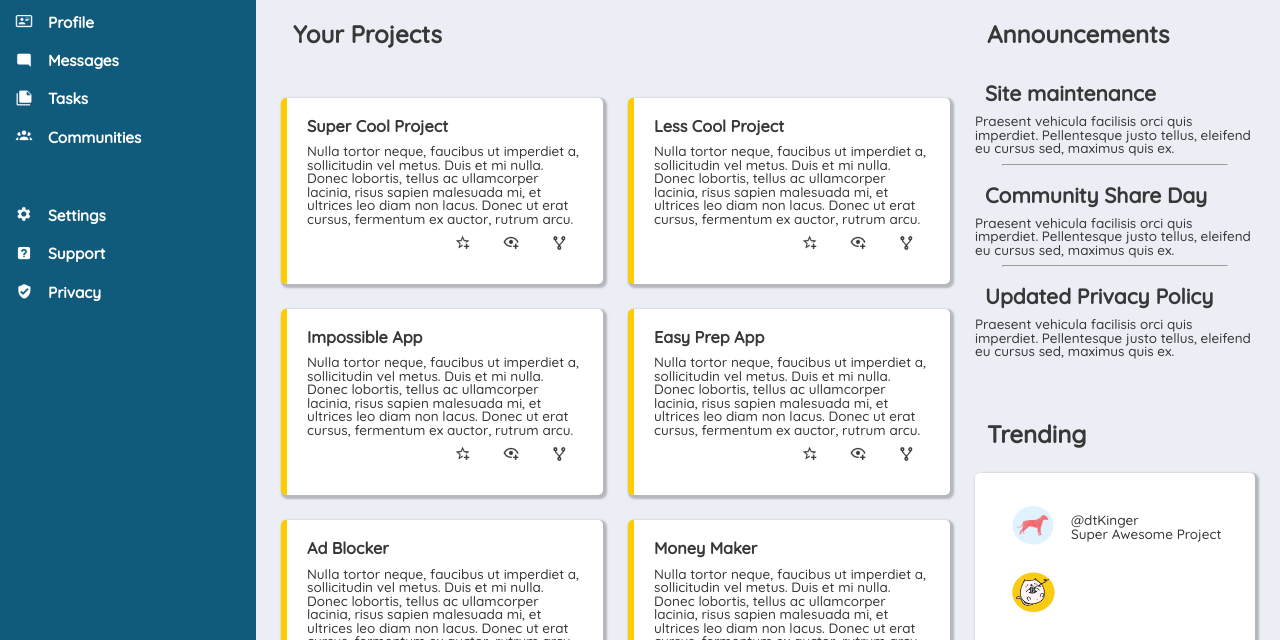
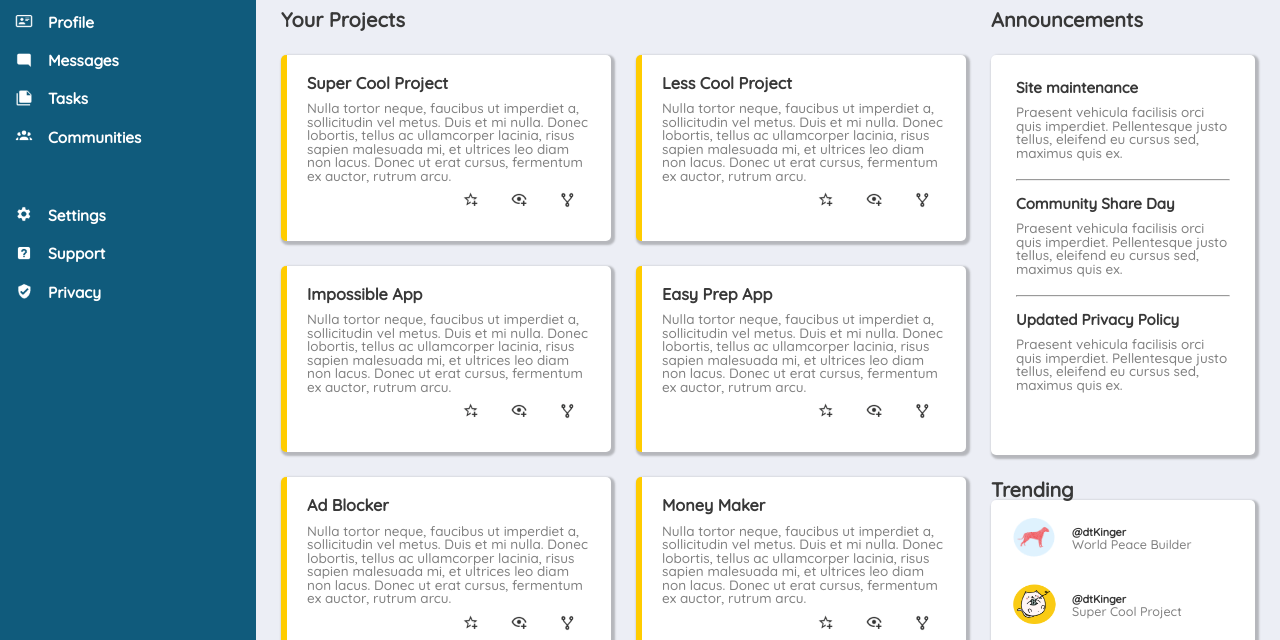
Before and after one commit to dtKinger/admin-dashboard-TOP, a plain HTML site: page index.html in a window 1280 px wide. Shown: the part 155-795 px from the top of the page. Drawn offline with Linux system fonts and the light colour scheme.

Commit message:
Announcement card, layout, and styles

```diff
--- a/index.html
+++ b/index.html
@@ -75,27 +75,25 @@
     </div>
 
     <div class="right-panel">
+      <h2>Announcements</h2>
       <div class="announcements">
-      <h2>Announcements</h2>
-      <div class="list-announcements">
-        <h3>Site maintenance</h3>
+        <h4>Site maintenance</h4>
         <p>Praesent vehicula facilisis orci quis imperdiet. Pellentesque justo tellus, eleifend eu cursus sed, maximus quis ex.</p>
         <hr>
-        <h3>Community Share Day</h3>
+        <h4>Community Share Day</h4>
         <p>Praesent vehicula facilisis orci quis imperdiet. Pellentesque justo tellus, eleifend eu cursus sed, maximus quis ex.</p>
         <hr>
-        <h3>Updated Privacy Policy</h3>
+        <h4>Updated Privacy Policy</h4>
         <p>Praesent vehicula facilisis orci quis imperdiet. Pellentesque justo tellus, eleifend eu cursus sed, maximus quis ex.</p>
-      </div>
       </div>
       <div class="trending">
         <h2>Trending</h2>
         <div class="list-trending">
           <ul>
-            <li class="trend"><span><img src="grid-assets/right-panel/dog.png" alt="" class="avatar"></span><p class="username">@dtKinger <br> Super Awesome Project</p></li>
-            <li class="trend"><span><img src="grid-assets/avatar.png" alt="" class="avatar"></span></li>
-            <li class="trend"><span><img src="grid-assets/right-panel/alien.png" alt="" class="avatar"></span></li>
-            <li class="trend"><span><img src="grid-assets/right-panel/snowbird.png" alt="" class="avatar"></span></li>
+            <li class="trend"><span><img src="grid-assets/right-panel/dog.png" alt="" class="avatar"></span><p class="username">@dtKinger <br> <span class="project-name">World Peace Builder</span></p></li>
+            <li class="trend"><span><img src="grid-assets/avatar.png" alt="" class="avatar"></span><p class="username">@dtKinger <br> <span class="project-name">Super Cool Project</span></p></li>
+            <li class="trend"><span><img src="grid-assets/right-panel/alien.png" alt="" class="avatar"></span><p class="username">@dtKinger <br> <span class="project-name">Life Changing App</span></p></li>
+            <li class="trend"><span><img src="grid-assets/right-panel/snowbird.png" alt="" class="avatar"></span><p class="username">@dtKinger <br> <span class="project-name">No Traffic Maker</span></p></li>
           </ul>
         </div>
       </div>
--- a/style.css
+++ b/style.css
@@ -31,14 +31,16 @@ div{
   --color-accent-b-faded: rgba(187, 161, 11, 0.75);
 
   font-size: 18px;
-  --font-size-h1: 30px;
-  --font-size-h2: 24px;
-  --font-size-h3: 21px;
+  --font-size-h1: 26px;
+  --font-size-h2: 20px;
+  --font-size-h3: 17px;
+  --font-size-h4: 15px;
 
   font-weight: 500;
   --font-weight-h1: 800;
   --font-weight-h2: 700;
   --font-weight-h3: 600;
+  --font-weight-h4: 600;
 
   --section-height-header: 15vh;
   --section-height-main: calc(100vh - var(--section-height-header));
@@ -68,14 +70,19 @@ h1{
 h2{
   font-size: var(--font-size-h2);
   font-weight: var(--font-weight-h2);
-  padding: 12px;
-  margin-bottom: 15px;
 }
 
 h3{
   font-size: var(--font-size-h3);
   font-weight: var(--font-weight-h3);
-  padding: 10px;
+  margin-bottom: 10px;
+
+}
+
+h4{
+  font-size: var(--font-size-h4);
+  font-weight: var(--font-weight-h4);
+  margin-bottom: 10px;
 }
 
 header{
@@ -92,7 +99,7 @@ main {
   min-height: var(--section-height-main);
   background-color: rgba(191, 199, 222, 0.3);
   display: grid;
-  grid-template-columns: 1.15fr 1.15fr 1fr;
+  grid-template-columns: 1.25fr 1.25fr 1fr;
   width: 100%;
   gap: 25px;
   padding: 25px;
@@ -255,38 +262,6 @@ a:hover{
 .card p {
 }
 
-.username{
-}
-
-.list-trending{
-  padding: 20px;
-  box-shadow: 2px 2px 2px 2px rgba(56, 56, 56, 0.3);
-  border-radius: 5px;
-  background-color: white;
-  overflow: scroll;
-}
-
-.list-trending ul li{
-  display: grid;
-  grid-template-columns: 1fr 4fr;
-  grid-template-rows: 1fr;
-  align-items: center;
-}
-
-.avatar{
-  grid-column: 1 / 2;
-  grid-row: 1 / 2;
-}
-
-.username{
-  grid-column: 2 / 3;
-  grid-row: 1 / 2;
-}
-
-hr{
-  max-width: 80%;
-}
-
 .projects{
   grid-column: 1 / 3;
   display: grid;
@@ -332,13 +307,6 @@ hr{
   grid-row: 3 / 4;
 }
 
-.right-panel{
-  grid-column: 3 / 4;
-  grid-row: 1 / 4;
-  display: grid;
-  grid-template-rows: minmax(50vh, min-content) minmax(50vh, min-content);
-}
-
 .icon{
   display: inline-block;
   width: 20px;
@@ -353,8 +321,65 @@ hr{
   height: 48px;
   padding: 4px;
   margin: 4px 10px;
+
+  grid-column: 1 / 2;
+  grid-row: 1 / 2;
 }
 
 main p{
   font-size: .75rem;
 }
+
+.right-panel{
+  grid-column: 3 / 4;
+  grid-row: 1 / 4;
+  display: grid;
+  gap: 25px;
+  grid-template-rows: min-content minmax(50vh, min-content) minmax(50vh, min-content);
+}
+
+hr{
+  margin-top: 20px;
+  margin-bottom: 15px;
+}
+
+.list-trending, .announcements{
+  padding: 5px;
+  box-shadow: 2px 2px 2px 2px rgba(56, 56, 56, 0.3);
+  border-radius: 5px;
+  background-color: white;
+  overflow: scroll;
+}
+
+.announcements{
+  padding: 25px;
+  overflow: hidden;
+}
+
+.right-panel h4{
+  padding-left: 0px;
+}
+
+.announcements p, .card p{
+  color: gray;
+}
+
+.list-trending ul li{
+  display: grid;
+  grid-template-columns: 1fr 4fr;
+  grid-template-rows: 1fr;
+  align-items: center;
+}
+
+.username{
+  grid-column: 2 / 3;
+  grid-row: 1 / 2;
+  font-size: 0.6rem;
+  font-weight: bold;
+}
+
+.project-name{
+  font-size: 0.7rem;
+  font-weight: 500;
+  color: gray;
+}
```
